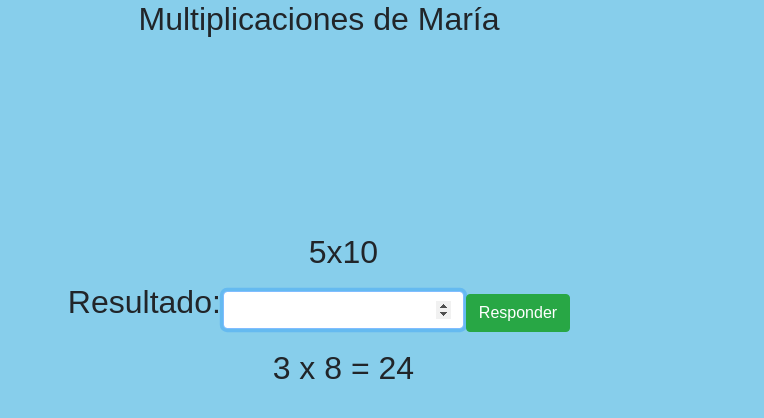
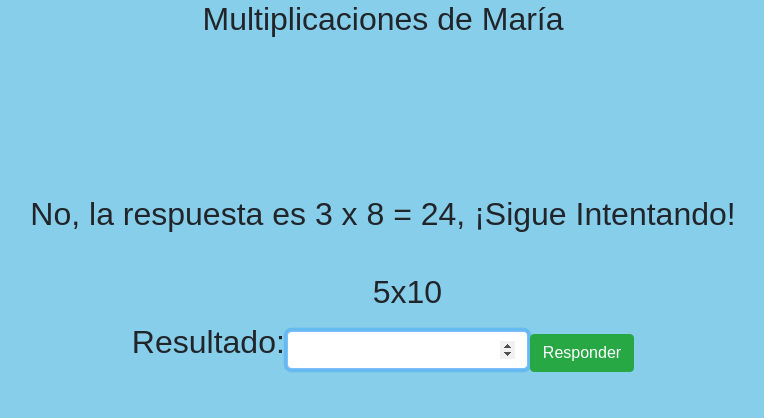
Before and after one commit to MTRG15/mtrg15.github.io, a plain HTML site: page index.html in a window 1280 px wide. Both pictures are taken after a click on the button "Responder". Shown: the whole page, without its empty margins (257-1021 px from the left). Drawn offline with nearby package versions, Linux system fonts and the light colour scheme.

Commit message:
Quality of Life Update
updated the messages shown when a bad answer is given, and reorganized the text positions

```diff
--- a/index.html
+++ b/index.html
@@ -13,13 +13,13 @@
       	font-style: bold;
 	  }
       div{
-        width: 90vw;
+        width: 100vw;
         height: 90vh;
         text-align: center;
       }
       table{
       	display: inline-block;
-      	margin-top: 15%;
+      	margin-top: 1%;
       	text-align: center;
       	float: center;
       }
@@ -31,17 +31,19 @@
 	<div id="main">
 		<h2>Multiplicaciones de María</h2>
 		<table>
+			<br><br><br>
+			<p id="mensaje"> </p>
+
 			<tr>
 				<td></td><td><span id="mult1"></span><span id="operator">x</span><span id="mult2"></span></td><td></td>
 			</tr>
 			<tr>
 				<td><p>Resultado: </p></td><td><input type="number" id="respuesta" class="form-control mr-sm-2" onkeypress=""></td><td><button id="boton" class="btn btn-success my-2 my-sm-0" type="submit" onclick="refresh()">Responder</button></td>
 			</tr>
-			<tr>
-				<td></td><td><p id="mensaje"></p></td>
-			</tr>
-			<p id="mensaje2"></p>
+
+
 		</table>
+		<p id="mensaje2"> </p>
 	</div>
 	<script type="text/javascript" src="multiplications.js">
 
--- a/multiplications.js
+++ b/multiplications.js
@@ -26,7 +26,7 @@ function refresh(){
 		document.getElementById("mensaje").innerHTML = "¡Bien!"
 		buenas = buenas + 1
 	}else{
-		document.getElementById("mensaje").innerHTML = num1 + " x " + num2 + " = " + trueanswer
+		document.getElementById("mensaje").innerHTML ="No, la respuesta es " + num1 + " x " + num2 + " = " + trueanswer + ", ¡Sigue Intentando!"
 		malas = malas + 1
 	}
 
```
